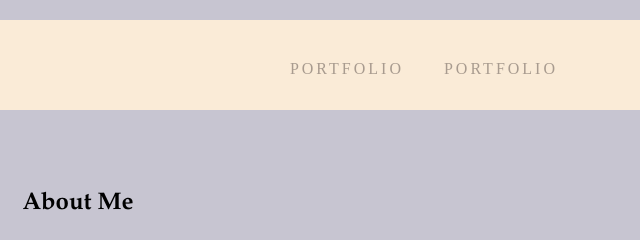
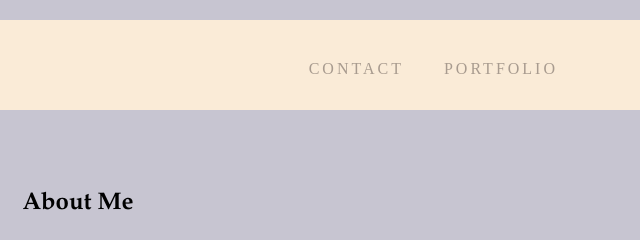
Before and after one commit to Cat-Sosa-Personal-Website/PersonalWebsite, a plain HTML site: page about.html in a window 1280 px wide. Shown: the top 240 px of the page, 562-1202 px from the left. Drawn offline with Linux system fonts and the light colour scheme.

Commit message:
feat! corrected contact placeholder for nav menu

```diff
--- a/about.html
+++ b/about.html
@@ -18,7 +18,7 @@
             <li><a href="index.html">Home</a></li>
             <li><a href="about.html">About</a></li>
             <li><a href="portfolio.html">Portfolio</a></li>
-            <li><a href="contact.html">Portfolio</a></li>
+            <li><a href="contact.html">Contact</a></li>
         </ul>
     </nav>
 </nav>
```
Also changed, not shown: contact.html (+1 -1 lines), index.html (+1 -1 lines), portfolio.html (+1 -1 lines).
